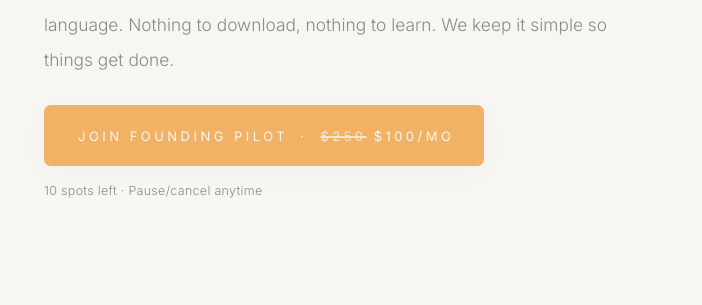
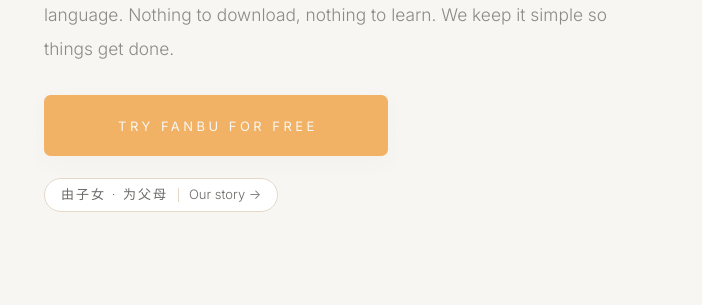
Before and after one commit to tleewu/heyfanbu, a plain HTML site: page chinese/index.html in a window 1280 px wide. Shown: the part 393-698 px from the top of the page, 0-702 px from the left. Drawn offline with Linux system fonts and the light colour scheme.

Commit message:
/chinese: free-trial hero button (no Stripe) + 由子女·为父母 story pill
Co-Authored-By: Claude Opus 5.5 <noreply@anthropic.com>
Claude-Session: https://claude.ai/code/session_01Nm8i3GftMK89AByPMZgXdp

```diff
--- a/chinese/index.html
+++ b/chinese/index.html
@@ -290,6 +290,12 @@ footer{padding-block:64px 44px;text-align:center}
 .hero-text .center{margin-top:28px;justify-content:flex-start;text-align:left}
 .hero-text .offer{text-align:left}
 @media (max-width:1100px){.hero-grid{grid-template-columns:1fr;gap:32px}.hero-media{order:2}.hero-text h1,.hero-text .copy,.hero-text .copy p,.hero-text .offer{text-align:center}.hero-text .copy p{margin-inline:auto}.hero-text .center{justify-content:center;text-align:center}}
+.o4{display:inline-flex;align-items:center;gap:10px;margin-top:22px;padding:8px 16px;border:1px solid #E6D8C8;border-radius:999px;font-size:13px;color:var(--heading);line-height:1.2;background:#fff;text-decoration:none;transition:border-color .2s}
+.o4-zh{letter-spacing:2px}
+.o4-sep{width:1px;height:14px;background:#E6D8C8}
+.o4:hover{border-color:var(--accent)}
+.o4:focus-visible{outline:2px solid var(--heading);outline-offset:3px}
+@media (max-width:1100px){.hero-text .o4{display:flex;width:max-content;max-width:100%;margin-inline:auto}}
 .hero-media video{width:min(520px,100%);height:auto;display:block;mix-blend-mode:multiply}
 .hero.has-media{padding-block:56px 72px}
 #how .how{grid-template-columns:1fr;text-align:center}
@@ -306,8 +312,8 @@ footer{padding-block:64px 44px;text-align:center}
     <div class="hero-text">
     <h1 class="reveal" aria-label="We handle your Chinese parents’ doctor appointments, insurance paperwork, tech troubles, travel plans and entire to-do list, happily and proudly."><span aria-hidden="true">We handle your Chinese parents&rsquo; <span class="nw"><span class="rot" id="rot"><span class="on">doctor appointments</span><span>insurance paperwork</span><span>tech troubles</span><span>travel plans</span><span>entire to-do list</span></span>,</span> happily and proudly.</span></h1>
     <div class="copy reveal"><p>Fanbu is a human concierge that you just message. Your app, your language. Nothing to download, nothing to learn. We keep it simple so things get done.</p></div>
-    <div class="center reveal"><a class="btn btn-solid js-join" href="#join"><span class="lbl">Join founding pilot</span><span class="price"><span class="dot" aria-hidden="true">·</span> <s>$250</s>&nbsp;$100/mo</span></a></div>
-    <p class="offer reveal">10 spots left &middot; Pause/cancel anytime</p>
+    <div class="center reveal"><a class="btn btn-solid js-try" href="#join"><span class="lbl">Try Fanbu for free</span></a></div>
+    <a class="o4" href="#story"><span class="o4-zh">由子女 · 为父母</span><span class="o4-sep" aria-hidden="true"></span><span>Our story &rarr;</span></a>
     </div>
   </div>
 </header>
```
